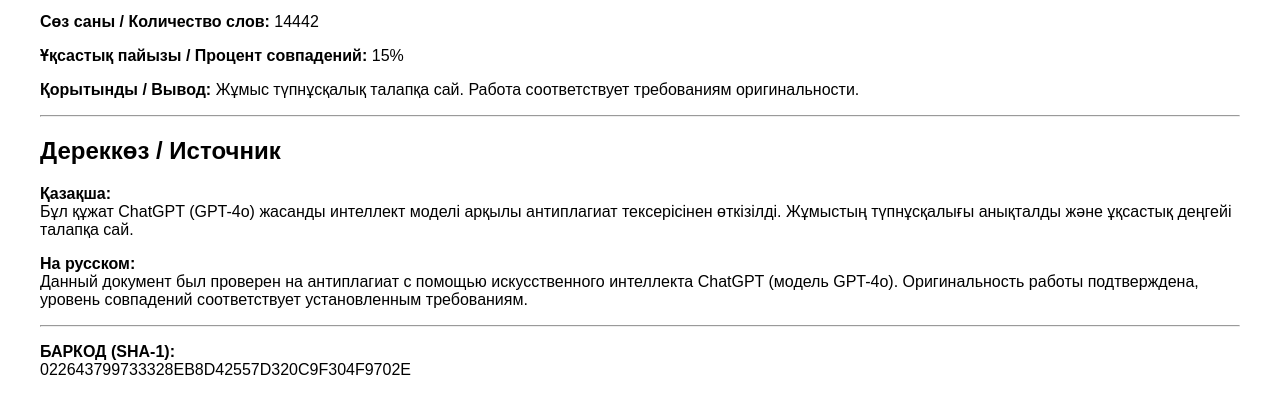
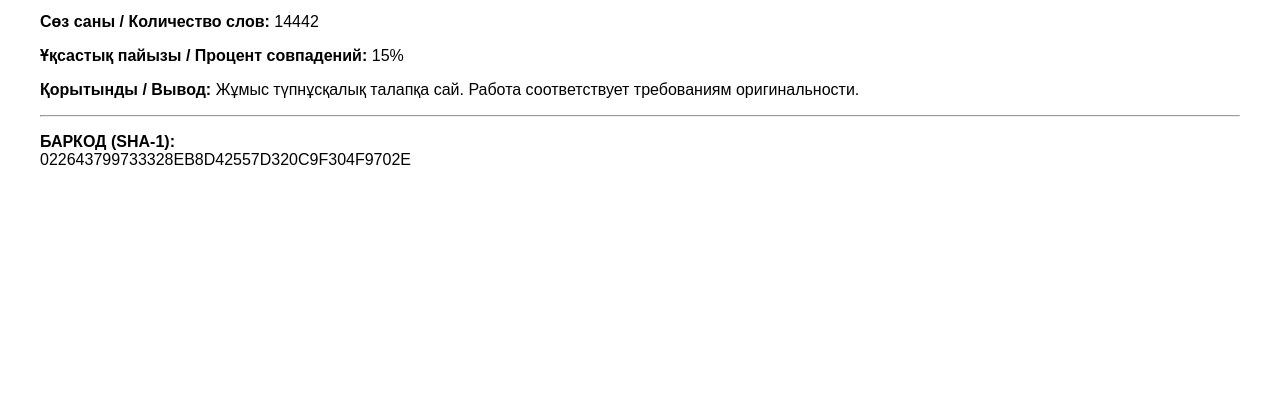
Before and after one commit to Aeger19/Ganieva, a plain HTML site: page index.html in a window 1280 px wide. Shown: the part 119-532 px from the top of the page. Drawn offline with Linux system fonts and the light colour scheme.

Commit message:
Update index.html

```diff
--- a/index.html
+++ b/index.html
@@ -11,16 +11,6 @@
     <p><strong>Ұқсастық пайызы / Процент совпадений:</strong> 15%</p>
     <p><strong>Қорытынды / Вывод:</strong> Жұмыс түпнұсқалық талапқа сай. Работа соответствует требованиям оригинальности.</p>
     <hr>
-    <h2>Дереккөз / Источник</h2>
-    <p><strong>Қазақша:</strong><br>
-    Бұл құжат ChatGPT (GPT-4o) жасанды интеллект моделі арқылы антиплагиат тексерісінен өткізілді.
-    Жұмыстың түпнұсқалығы анықталды және ұқсастық деңгейі талапқа сай.
-    </p>
-    <p><strong>На русском:</strong><br>
-    Данный документ был проверен на антиплагиат с помощью искусственного интеллекта ChatGPT (модель GPT-4o).
-    Оригинальность работы подтверждена, уровень совпадений соответствует установленным требованиям.
-    </p>
-    <hr>
     <p><strong>БАРКОД (SHA-1):</strong><br>022643799733328EB8D42557D320C9F304F9702E</p>
 </body>
 </html>
```
